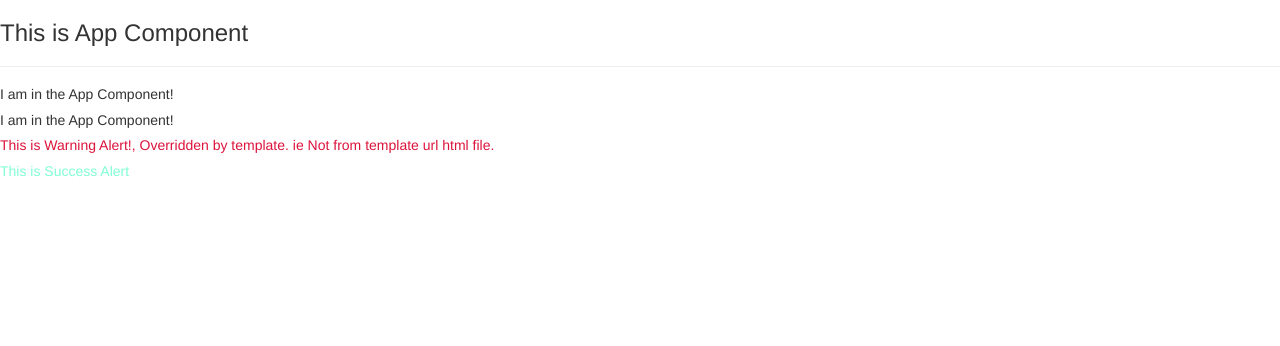
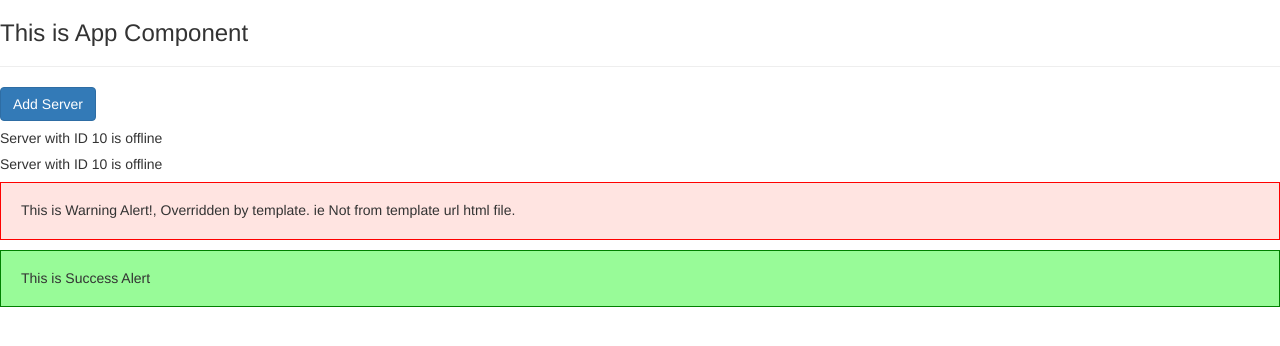
Before and after one commit to gowrishankarin/code_for_fun, an Angular app in the folder node/nestjs/gs-info-cli/: page / in a window 1280 px wide. Shown: the top 346 px of the page. Built offline with nearby package versions, Linux system fonts and the light colour scheme.

Commit message:
ANGULAR8: Property binding

```diff
--- a/node/nestjs/gs-info-cli/src/app/server/server.component.html
+++ b/node/nestjs/gs-info-cli/src/app/server/server.component.html
@@ -1 +1 @@
-<h5>I am in the App Component!</h5>
+<h5>Server with ID {{ serverId }} is {{ serverStatus }}</h5>
--- a/node/nestjs/gs-info-cli/src/app/server/server.component.ts
+++ b/node/nestjs/gs-info-cli/src/app/server/server.component.ts
@@ -5,5 +5,6 @@ import { Component } from '@angular/core';
     templateUrl: './server.component.html'
 })
 export class ServerComponent {
-
+    private serverId: number = 10;
+    private serverStatus: string = 'offline';
 }
--- a/node/nestjs/gs-info-cli/src/app/servers/servers.component.html
+++ b/node/nestjs/gs-info-cli/src/app/servers/servers.component.html
@@ -1,2 +1,3 @@
+<button class="btn btn-primary" [disabled]="!allowNewServer">Add Server</button>
 <app-server></app-server>
 <app-server></app-server>
--- a/node/nestjs/gs-info-cli/src/app/servers/servers.component.ts
+++ b/node/nestjs/gs-info-cli/src/app/servers/servers.component.ts
@@ -7,7 +7,13 @@ import { Component, OnInit } from '@angular/core';
 })
 export class ServersComponent implements OnInit {
 
-  constructor() { }
+  allowNewServer = false;
+
+  constructor() {
+    setTimeout(() => {
+      this.allowNewServer = true;
+    }, 2000);
+  }
 
   ngOnInit() {
   }
--- a/node/nestjs/gs-info-cli/src/app/success-alert/success-alert.component.scss
+++ b/node/nestjs/gs-info-cli/src/app/success-alert/success-alert.component.scss
@@ -1,3 +1,5 @@
 h5 {
-    color: aquamarine;
-}
+    padding: 20px;
+    background-color: palegreen;
+    border: 1px solid green;
+  }
--- a/node/nestjs/gs-info-cli/src/app/warning-alert/warning-alert.component.ts
+++ b/node/nestjs/gs-info-cli/src/app/warning-alert/warning-alert.component.ts
@@ -9,7 +9,9 @@ import { Component, OnInit } from '@angular/core';
   // This overrides the stylesheet file
   styles: [`
     h5 {
-      color: crimson;
+      padding: 20px;
+      background-color: mistyrose;
+      border: 1px solid red;
     }
   `]
 })
```
